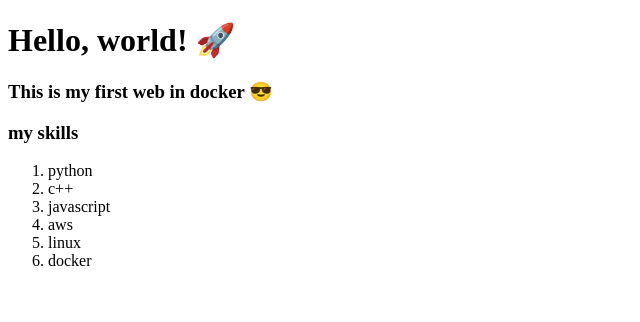
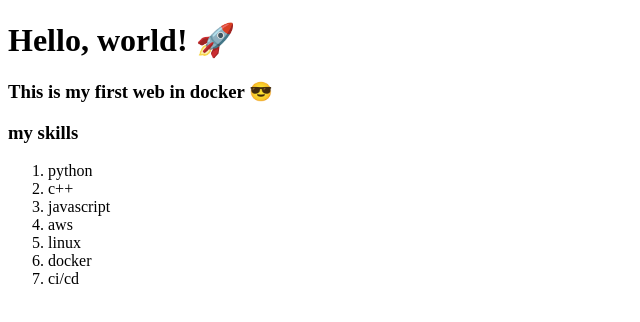
Before and after one commit to Dyrran/test_foo_html, a plain HTML site: page index.html in a window 1280 px wide. Shown: the full height of the page, 0-640 px from the left. Drawn offline with Linux system fonts and the light colour scheme.

Commit message:
Update index.html

```diff
--- a/index.html
+++ b/index.html
@@ -18,6 +18,7 @@
     <li>aws</li>
     <li>linux</li>
     <li>docker</li>
+    <li>ci/cd</li>
   </ol>
 </body>
 </html>
```
